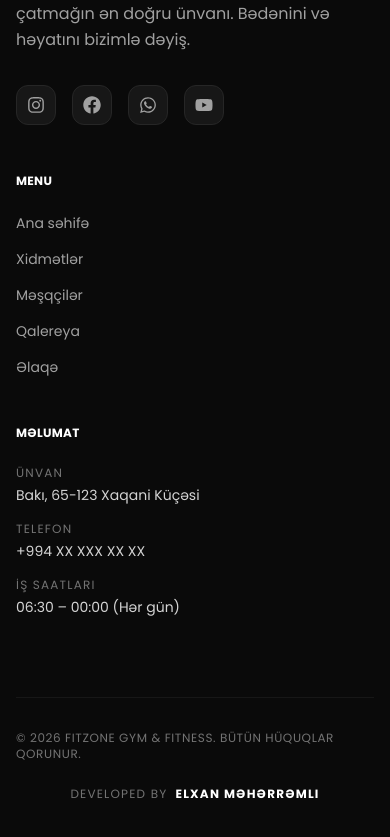
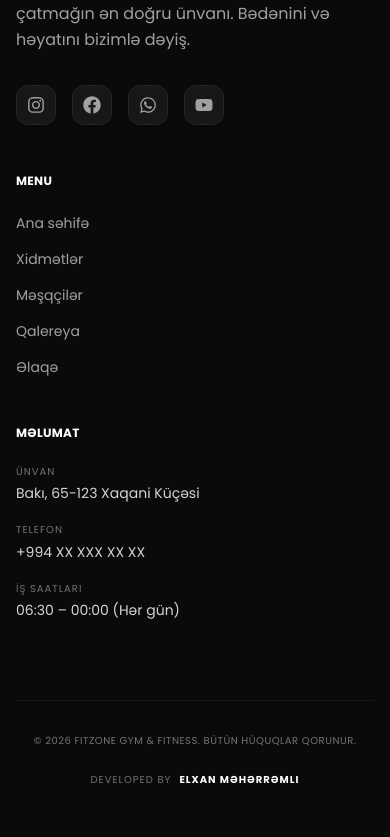
Before and after one commit to elxanoffical/Fitness, a Next.js app: page / in a window 390 px wide. Shown: the part 7486-8323 px from the top of the page. Built offline with nearby package versions, Linux system fonts and the light colour scheme.

Commit message:
update Footer

```diff
--- a/components/Footer.jsx
+++ b/components/Footer.jsx
@@ -14,44 +14,72 @@ export default function Footer() {
     { icon: FaYoutube, href: "#", label: "Youtube" },
   ];
 
+  // Konteyner animasiyası (içindəkiləri ardıcıl işə salır)
+  const containerVariants = {
+    hidden: { opacity: 0 },
+    visible: {
+      opacity: 1,
+      transition: {
+        staggerChildren: 0.1,
+        delayChildren: 0.2,
+      },
+    },
+  };
+
+  // Hər bir elementin fərdi animasiyası
+  const itemVariants = {
+    hidden: { opacity: 0, y: 20 },
+    visible: {
+      opacity: 1,
+      y: 0,
+      transition: { duration: 0.6, ease: "easeOut" },
+    },
+  };
+
   return (
     <footer className="bg-neutral-950 border-t border-neutral-800">
-      <div className="max-w-6xl mx-auto px-4 pt-20 pb-12">
+      <motion.div
+        variants={containerVariants}
+        initial="hidden"
+        whileInView="visible"
+        viewport={{ once: true }} // Footer bir dəfə gəlsin bəsdir
+        className="max-w-6xl mx-auto px-4 pt-20 pb-12"
+      >
         <div className="grid gap-12 md:grid-cols-4 lg:grid-cols-5">
 
-          {/* Logo & About - Daha geniş yer ayırırıq */}
-          <div className="md:col-span-2">
-            <Link href="/" className="text-2xl font-bold text-white tracking-tighter">
-              FIT<span className="text-emerald-500">ZONE</span>
+          {/* Logo & About */}
+          <motion.div variants={itemVariants} className="md:col-span-2">
+            <Link href="/" className="text-2xl font-bold text-white tracking-tighter group">
+              FIT<span className="text-emerald-500 group-hover:text-emerald-400 transition-colors">ZONE</span>
             </Link>
             <p className="mt-6 text-neutral-400 leading-relaxed max-w-sm">
               Sağlam həyat tərzi, peşəkar məşqçilər və müasir avadanlıqlarla
               məqsədlərinə çatmağın ən doğru ünvanı. Bədənini və həyatını bizimlə dəyiş.
             </p>
 
-            {/* Social Media Icons */}
+            {/* Social Icons */}
             <div className="flex gap-4 mt-8">
               {socialLinks.map((social, index) => (
                 <motion.a
                   key={index}
                   href={social.href}
-                  whileHover={{ y: -3, scale: 1.1 }}
+                  whileHover={{ y: -5, scale: 1.1 }}
                   whileTap={{ scale: 0.9 }}
-                  className="w-10 h-10 rounded-xl bg-neutral-900 border border-neutral-800 flex items-center justify-center text-neutral-400 hover:text-emerald-500 hover:border-emerald-500/50 transition-all duration-300"
+                  className="w-10 h-10 rounded-xl bg-neutral-900 border border-neutral-800 flex items-center justify-center text-neutral-400 hover:text-emerald-500 hover:border-emerald-500/50 transition-all duration-300 shadow-lg"
                   aria-label={social.label}
                 >
                   <social.icon size={18} />
                 </motion.a>
               ))}
             </div>
-          </div>
+          </motion.div>
 
           {/* Hızlı Keçidlər */}
-          <div>
+          <motion.div variants={itemVariants}>
             <h4 className="text-white font-bold mb-6 tracking-wide uppercase text-xs">Menu</h4>
             <ul className="space-y-4">
               {[
-                { name: "Ana səhifə", href: "/#" },
+                { name: "Ana səhifə", href: "/" },
                 { name: "Xidmətlər", href: "/services" },
                 { name: "Məşqçilər", href: "/trainers" },
                 { name: "Qalereya", href: "/gallery" },
@@ -62,51 +90,55 @@ export default function Footer() {
                     href={link.href}
                     className="text-neutral-400 hover:text-emerald-400 transition-colors duration-300 text-sm flex items-center group"
                   >
-                    <span className="w-0 group-hover:w-2 h-[1px] bg-emerald-500 mr-0 group-hover:mr-2 transition-all duration-300" />
+                    <motion.span
+                      className="w-0 group-hover:w-2 h-[1px] bg-emerald-500 mr-0 group-hover:mr-2 transition-all duration-300"
+                    />
                     {link.name}
                   </Link>
                 </li>
               ))}
             </ul>
-          </div>
+          </motion.div>
 
           {/* Əlaqə Məlumatları */}
-          <div className="md:col-span-1 lg:col-span-2">
+          <motion.div variants={itemVariants} className="md:col-span-1 lg:col-span-2">
             <h4 className="text-white font-bold mb-6 tracking-wide uppercase text-xs">Məlumat</h4>
-            <ul className="space-y-4 text-sm">
-              <li className="flex flex-col gap-1">
-                <span className="text-neutral-500 text-xs uppercase tracking-widest">Ünvan</span>
-                <span className="text-neutral-300">Bakı, 65-123 Xaqani Küçəsi</span>
-              </li>
-              <li className="flex flex-col gap-1">
-                <span className="text-neutral-500 text-xs uppercase tracking-widest">Telefon</span>
-                <span className="text-neutral-300">+994 XX XXX XX XX</span>
-              </li>
-              <li className="flex flex-col gap-1">
-                <span className="text-neutral-500 text-xs uppercase tracking-widest">İş Saatları</span>
-                <span className="text-neutral-300 font-medium text-emerald-500/90">06:30 – 00:00 (Hər gün)</span>
-              </li>
+            <ul className="space-y-5 text-sm">
+              {[
+                { label: "Ünvan", value: "Bakı, 65-123 Xaqani Küçəsi" },
+                { label: "Telefon", value: "+994 XX XXX XX XX" },
+                { label: "İş Saatları", value: "06:30 – 00:00 (Hər gün)", color: "text-emerald-500/90" }
+              ].map((info, idx) => (
+                <li key={idx} className="flex flex-col gap-1">
+                  <span className="text-neutral-500 text-[10px] uppercase tracking-widest">{info.label}</span>
+                  <span className={`text-neutral-300 ${info.color || ""}`}>{info.value}</span>
+                </li>
+              ))}
             </ul>
-          </div>
+          </motion.div>
         </div>
 
         {/* Bottom Line */}
-        <div className="mt-20 pt-8 border-t border-neutral-900 flex flex-col md:flex-row justify-between items-center gap-6">
-          <p className="text-xs text-neutral-500 tracking-wider">
+        <motion.div
+          variants={itemVariants}
+          className="mt-20 pt-8 border-t border-neutral-900 flex flex-col md:flex-row justify-between items-center gap-6"
+        >
+          <p className="text-[10px] md:text-xs text-neutral-500 tracking-wider">
             © {currentYear} FITZONE GYM & FITNESS. BÜTÜN HÜQUQLAR QORUNUR.
           </p>
 
-          <div className="flex items-center gap-2 text-xs text-neutral-500 uppercase tracking-widest">
+          <div className="flex items-center gap-2 text-[10px] md:text-xs text-neutral-500 uppercase tracking-widest">
             <span>Developed by</span>
-            <a
+            <motion.a
               href="#"
-              className="text-white hover:text-emerald-500 transition-colors font-bold"
+              whileHover={{ scale: 1.05, color: "#10b981" }}
+              className="text-white transition-colors font-bold"
             >
               Elxan Məhərrəmli
-            </a>
+            </motion.a>
           </div>
-        </div>
-      </div>
+        </motion.div>
+      </motion.div>
     </footer>
   );
 }
```
